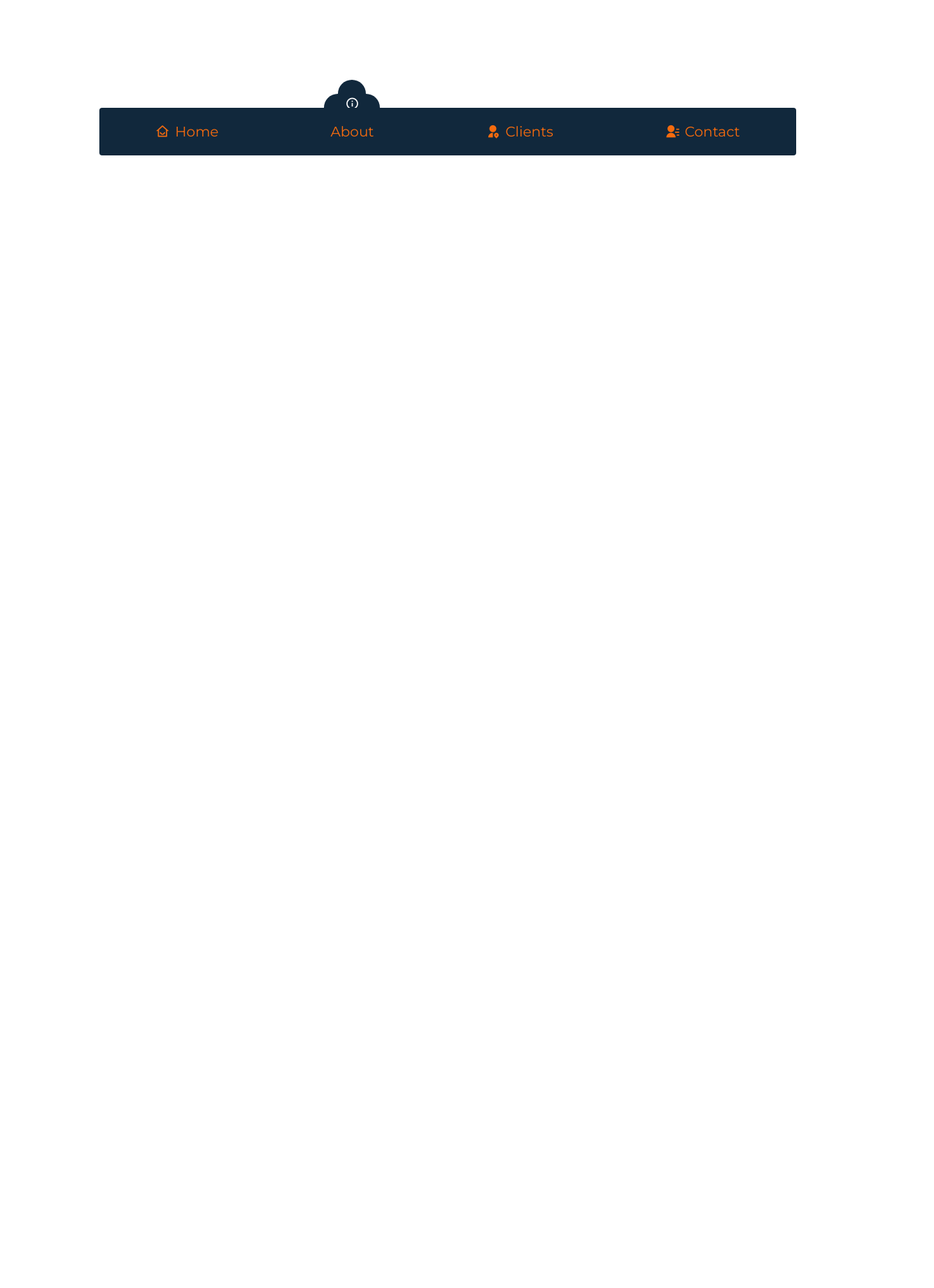
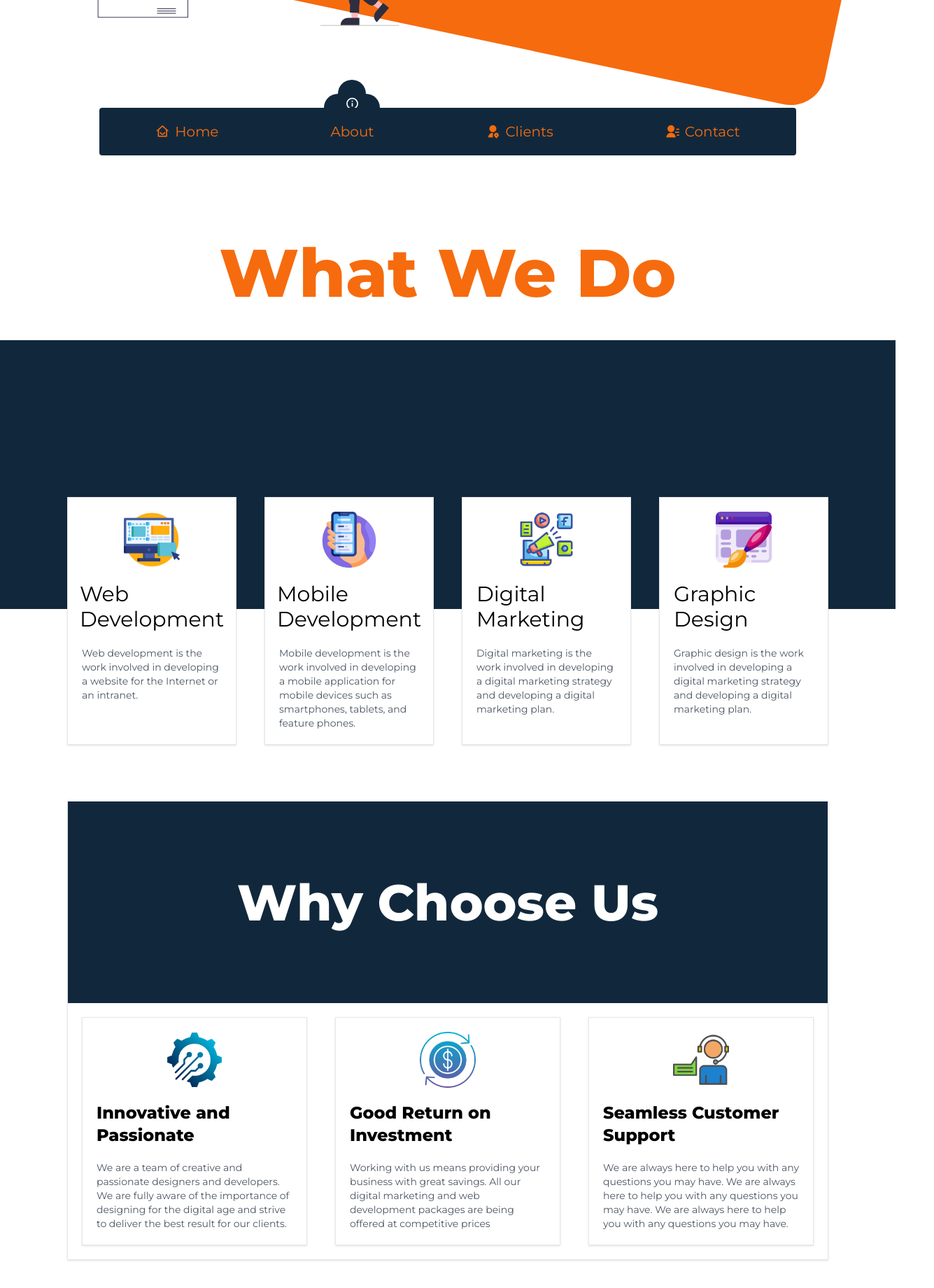
Before and after one commit to cyrilmuchemi/Marketing-Agency-Website, a React (Create React App) app: page /about in a window 1280 px wide. Shown: the part 538-2378 px from the top of the page at 70% size, 1335 px wide, since content can reach past the window. Before the commit the page ends 800 px from the top, so only its background shows below. Built offline with nearby package versions, Linux system fonts and the light colour scheme.

Commit message:
Complete the About page

```diff
--- a/src/components/Layout.js
+++ b/src/components/Layout.js
@@ -30,7 +30,7 @@ const Layout = ({children}) => {
 
   return (
     <>
-    <div className='pb-44'>
+    <div className='pb-44 overflow-x-hidden'>
       {children}
     </div>
       <div className='fixed bottom-10 left-0 right-0'>
--- a/src/index.css
+++ b/src/index.css
@@ -2,6 +2,25 @@
 *{
     font-family: 'Montserrat', sans-serif !important;
 }
+
+html, body {
+    overflow-x: hidden;
+
+}
+
+
+.about-intro {
+    background-color: #F66B0E;
+    background-image: linear-gradient(315deg, #ff4e00, #ec9f05, 74%);
+    overflow: hidden !important;
+    transform: rotate(12deg);
+    left: -100%;
+    right: 0;
+    top: -45%;
+    border-radius: 50px;
+    position: absolute;
+}
+
 @tailwind base;
 @tailwind components;
 @tailwind utilities;
--- /dev/null
+++ b/src/pages/About/Intro.js
@@ -0,0 +1,24 @@
+import React from 'react';
+import AboutIntro from './about-intro.svg';
+
+const Intro = () => {
+  return (
+    <>
+    <div className='about-intro h-screen'>
+
+    </div>
+    <div className="grid grid-cols-2 items-center min-h-screen">
+        <div className='z-10 flex justify-center'>
+        <img src={AboutIntro} alt="" className='h-[500px] w-[500px]'/>
+        </div>
+        <div className='z-10 max-w-max flex flex-col space-y-5'>
+           <h1 className='text-8xl font-semibold text-white'>Tech-Plug</h1>
+           <hr />
+           <h1 className='text-xl text-white'>FAST | CREATIVE | COMMITED</h1>
+        </div>
+    </div>
+    </>
+  )
+}
+
+export default Intro
--- /dev/null
+++ b/src/pages/About/WhatWeDo.js
@@ -0,0 +1,51 @@
+import React from 'react'
+
+const WhatWeDo = () => {
+    const items = [
+        {
+          title: "Web Development",
+          icon: "images/web.png",
+          description:
+            "Web development is the work involved in developing a website for the Internet or an intranet.",
+        },
+        {
+          title: "Mobile Development",
+          icon: "images/mobile.png",
+          description:
+            "Mobile development is the work involved in developing a mobile application for mobile devices such as smartphones, tablets, and feature phones.",
+        },
+        {
+          title: "Digital Marketing",
+          icon: "images/digital-marketing.png",
+          description:
+            "Digital marketing is the work involved in developing a digital marketing strategy and developing a digital marketing plan.",
+        },
+
+        {
+          title: "Graphic Design",
+          icon: "images/graphicdesign.png",
+          description:
+            "Graphic design is the work involved in developing a digital marketing strategy and developing a digital marketing plan.",
+        },
+      ];
+  return (
+    <div className='mt-20'>
+      <h1 className='text-secondary text-8xl text-center font-semibold'>What We Do</h1>
+      <div className='bg-primary w-full h-96 mt-12'>
+
+      </div>
+      <div className='grid grid-cols-4 gap-10 mx-24 -mt-40'>
+        {items.map(item => {
+          return <div className='p-5 bg-white border shadow flex flex-col space-y-5 items-center transform hover:scale-105 duration-300'>
+            <img src={item.icon} className='h-20 w-20'/>
+            <h1 className='text-3xl'>{item.title}</h1>
+            <p className='text-gray-600 text-sm'>{item.description}</p>
+          </div>
+        })}
+
+      </div>
+    </div>
+  )
+}
+
+export default WhatWeDo
--- /dev/null
+++ b/src/pages/About/WhyChooseUs.js
@@ -0,0 +1,42 @@
+import React from 'react';
+
+const WhyChooseUs = () => {
+    const items = [
+        {
+          title: "Innovative and Passionate",
+          image: "images/innovation.png",
+          description:
+            "We are a team of creative and passionate designers and developers. We are fully aware of the importance of designing for the digital age and strive to deliver the best result for our clients.",
+        },
+        {
+          title: "Good Return on Investment",
+          image: "images/investment.png",
+          description:
+            "Working with us means providing your business with great savings. All our digital marketing and web development packages are being offered at competitive prices",
+        },
+        {
+          title: "Seamless Customer Support",
+          image: "images/customer-support.png",
+          description:
+            "We are always here to help you with any questions you may have. We are always here to help you with any questions you may have. We are always here to help you with any questions you may have.",
+        },
+      ];
+  return (
+    <div className='mx-24 mt-20 border shadow'>
+        <div className='bg-primary h-72 w-full flex justify-center items-center'>
+            <h1 className='text-white font-semibold text-7xl'>Why Choose Us</h1>
+        </div>
+        <div className='grid grid-cols-3 gap-10 p-5'>
+        {items.map(item => {
+          return <div className='p-5 bg-white border shadow flex flex-col space-y-5 items-center transform hover:scale-105 duration-300'>
+            <img src={item.image} className='h-20 w-20'/>
+            <h1 className='text-2xl font-semibold'>{item.title}</h1>
+            <p className='text-gray-600 text-sm'>{item.description}</p>
+          </div>
+        })}
+        </div>
+    </div>
+  )
+}
+
+export default WhyChooseUs
--- a/src/pages/About/index.js
+++ b/src/pages/About/index.js
@@ -1,11 +1,15 @@
 import React from 'react';
 import Layout from '../../components/Layout';
+import Intro from './Intro';
+import WhatWeDo from './WhatWeDo';
+import WhyChooseUs from './WhyChooseUs';
 
 const About = () => {
   return (
     <Layout>
-      <h1>About</h1>
-
+      <Intro/>
+      <WhatWeDo/>
+      <WhyChooseUs/>
     </Layout>
   )
 }
```
Also changed, not shown: src/pages/About/about-intro.svg (added).
